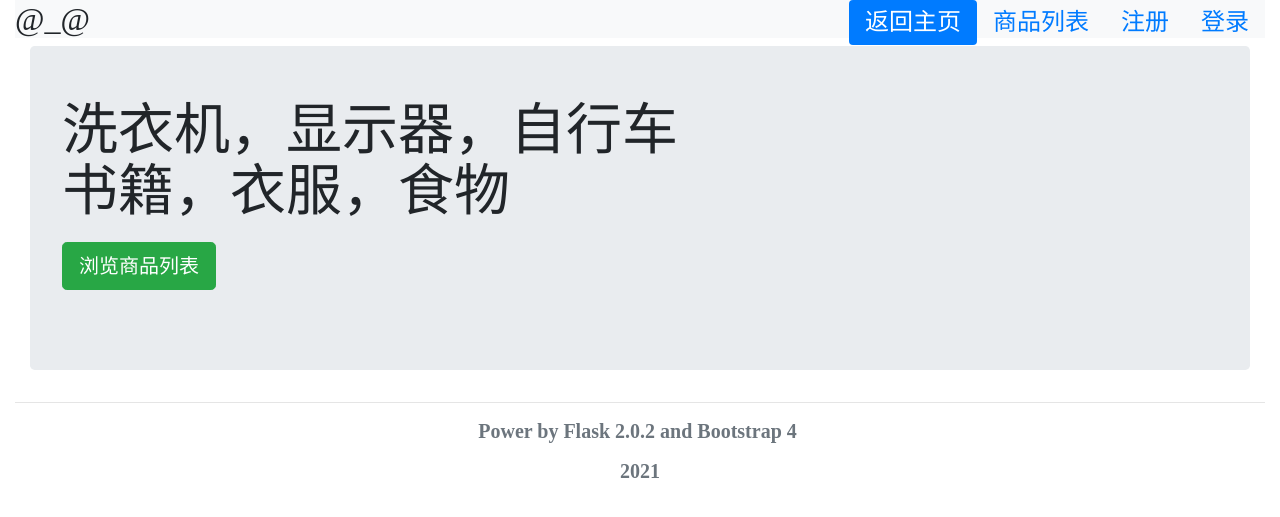
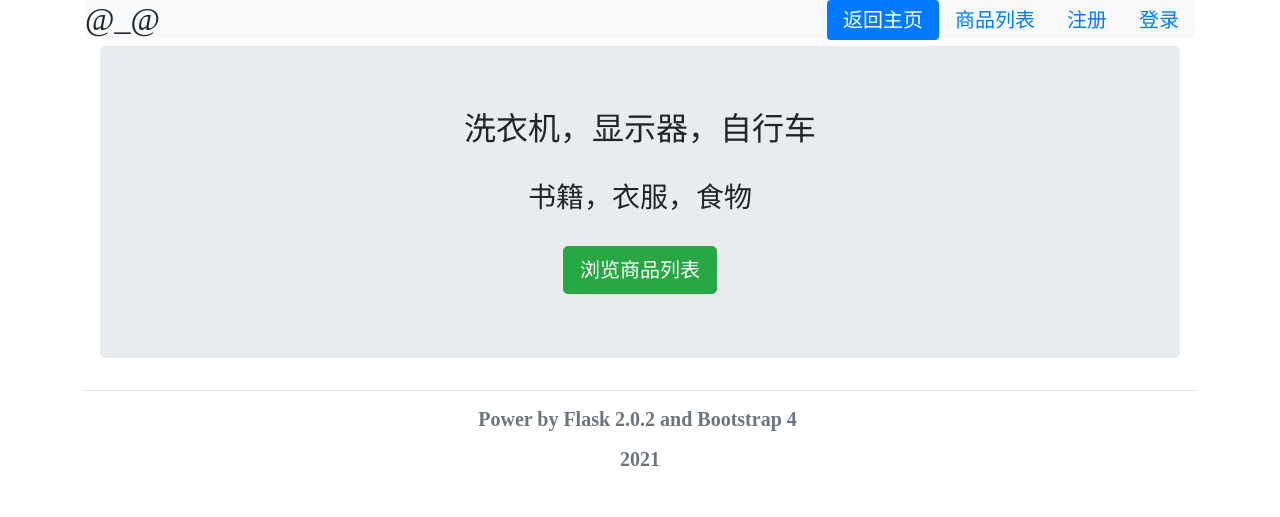
Before and after one commit to wpwupingwp/mai_web, a Flask app: page / in a window 1280 px wide. Shown: the top 517 px of the page. Run offline with Flask 2, Linux system fonts and the light colour scheme; some libraries are stand-ins or nearby versions.

Commit message:
adjust style

```diff
--- a/mai/templates/base.html
+++ b/mai/templates/base.html
@@ -17,39 +17,39 @@
         body {font-family: "微软雅黑", "PingFang SC", "Hiragino Sans GB", "Heiti SC", "Microsoft YaHei", "WenQuanYi Micro Hei" !important;}
     </style>
 </head>
-<body class="container-fluid">
+<body class="container bg-gray">
     <div class="header sticky-top">
         <nav class="bg-light font-weight-bolder">
-            <ul class="nav nav-pills float-right">
+            <ul class="nav nav-pills float-right h5">
                 {% if request.path != "/index" %}
                 <li class="nav-item">
-                    <a class="nav-link active h4" href="/index">返回主页<span class="sr-only"></span></a>
+                    <a class="nav-link active " href="/index">返回主页<span class="sr-only"></span></a>
                 </li>
                 {% endif %}
                 <li class="nav-item">
-                    <a class="nav-link h4" href="/goods">商品列表</a>
+                    <a class="nav-link" href="/goods">商品列表</a>
                 </li>
                 {% if current_user.is_authenticated %}
                     {% if current_user.username=='admin@example.com' %}
                     <li class="nav-item">
-                        <a class="nav-link h4" href="/admin">管理</a>
+                        <a class="nav-link" href="/admin">管理</a>
                     </li>
                     {% endif %}
                     <li class="nav-item">
-                        <a class="nav-link h4" href="/auth/goods/{{current_user.user_id}}">我的商品</a>
+                        <a class="nav-link" href="/auth/goods/{{current_user.user_id}}">我的商品</a>
                     </li>
                     <li class="nav-item">
-                        <a class="nav-link h4" href="/auth/add_goods">添加商品</a>
+                        <a class="nav-link" href="/auth/add_goods">添加商品</a>
                     </li>
                     <li class="nav-item">
-                        <a class="nav-link h4" href="/auth/logout">退出({{current_user.username}})</a>
+                        <a class="nav-link" href="/auth/logout">退出({{current_user.username}})</a>
                     </li>
                 {% else %}
                     <li class="nav-item">
-                        <a class="nav-link h4" href="/auth/register">注册</a>
+                        <a class="nav-link" href="/auth/register">注册</a>
                     </li>
                     <li class="nav-item">
-                        <a class="nav-link h4" href="/auth/login">登录</a>
+                        <a class="nav-link" href="/auth/login">登录</a>
                     </li>
                 {% endif %}
             </ul>
@@ -70,13 +70,11 @@
     {% endblock %}
     {% if form %}
         {% block form %}
-        {% from 'bootstrap/form.html' import render_form, render_hidden_errors %}
-        {% for error in form.errors.items() %}
-            <div class="invalid-feedback">{{error}}</div>
-        {% endfor %}
-        <form action="{{request.path}}" method="post" enctype="multipart/form-data">
-            {{render_form(form)}}
-        </form>
+            {% from 'bootstrap/form.html' import render_form, render_hidden_errors %}
+            {% for error in form.errors.items() %}
+                <div class="invalid-feedback">{{error}}</div>
+            {% endfor %}
+            {{render_form(form, extra_classes="container-sm")}}
         {% endblock %}
     {% endif %}
 </div>
--- a/mai/templates/index.html
+++ b/mai/templates/index.html
@@ -1,8 +1,8 @@
 {% extends "base.html" %}
 {% block content %}
-<div class="jumbotron">
-    <h1 class="display-4" style="line-height: 40px;">洗衣机，显示器，自行车</h1>
-    <p class="lead display-4">书籍，衣服，食物</p>
-    <p><a class="btn btn-lg btn-success" href="/goods" role="button">浏览商品列表</a></p>
+<div class="jumbotron text-center">
+    <h1 class="h2">洗衣机，显示器，自行车</h1><br>
+    <h2 class="h3">书籍，衣服，食物</h2><br>
+    <div class="mx-auto"><a class="btn btn-lg btn-success" href="/goods" role="button">浏览商品列表</a></div>
 </div>
 {% endblock %}
--- a/mai/templates/my_goods.html
+++ b/mai/templates/my_goods.html
@@ -2,9 +2,9 @@
 {% block content %}
 <h1 class="text-center">我的商品列表</h1>
 <table class="table table-hover">
-    <thead>
+    <thead class="thead-dark">
     <tr>
-        <th>ID</th>
+        <th>#</th>
         <th>名称</th>
         <th>发布时间</th>
         <th>原价</th>
```
